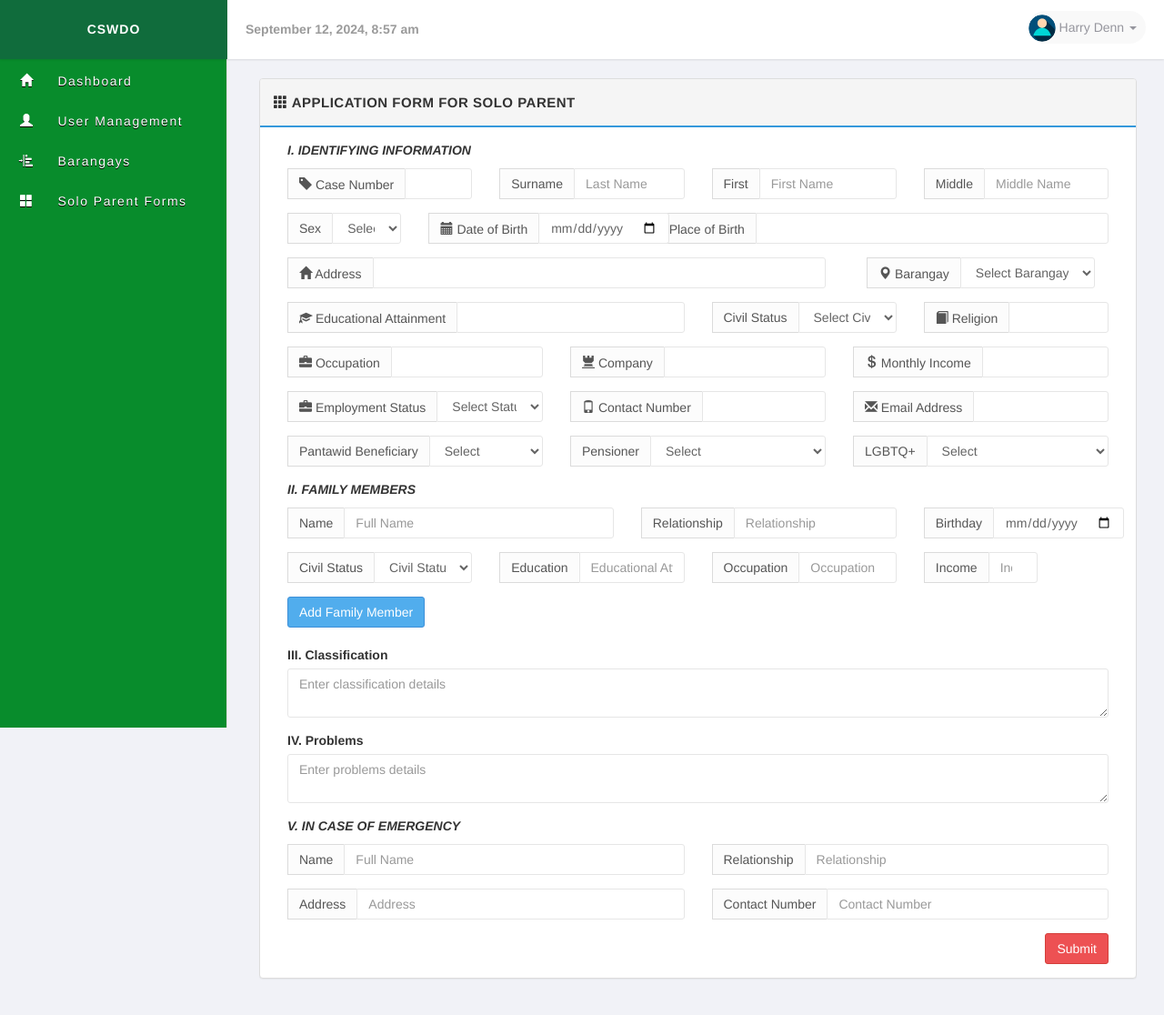
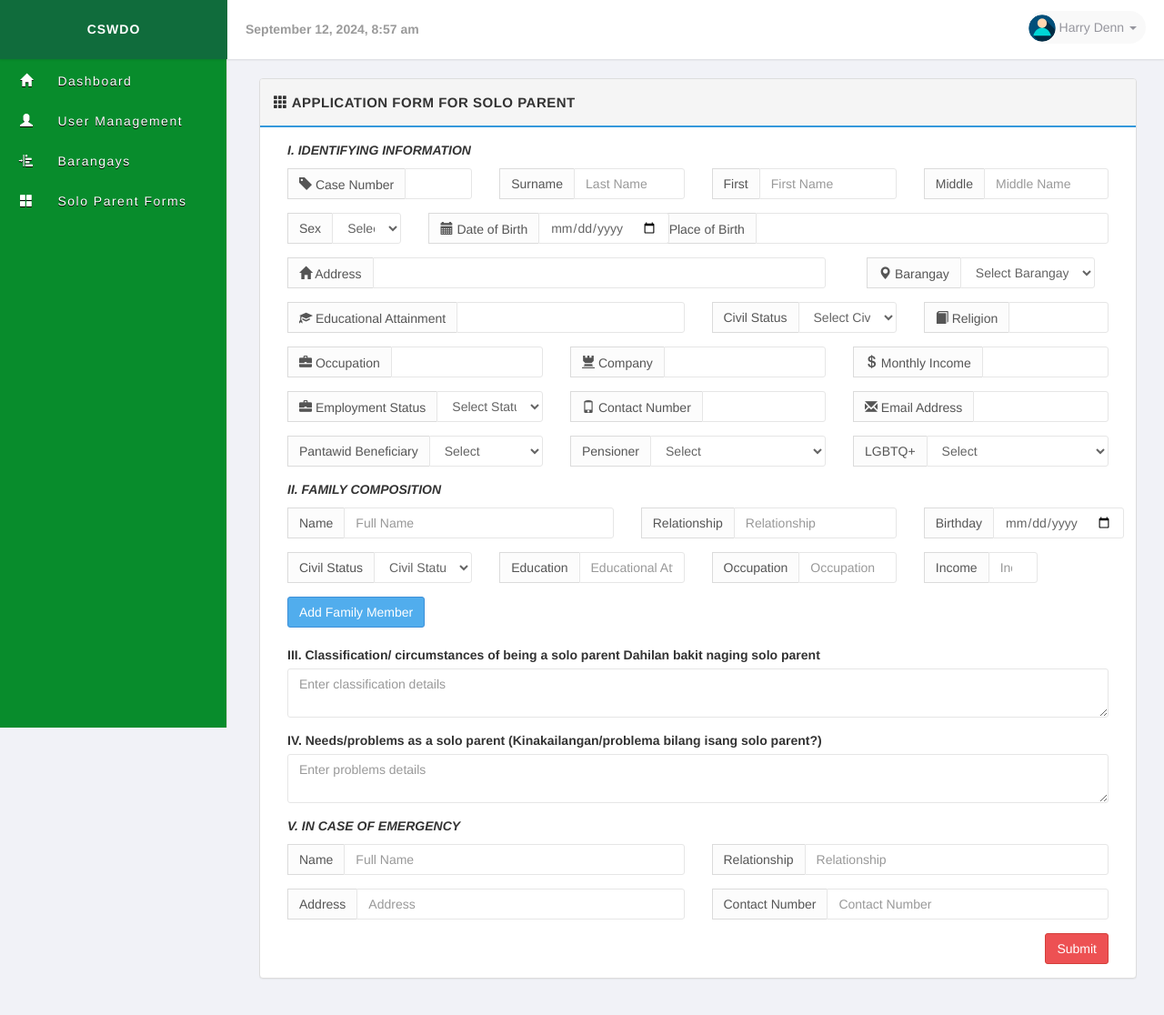
Before and after one commit to DreiBert/First, a PHP site: page /add_product.php in a window 1280 px wide. Shown: the whole page at 91% size. Run offline with PHP 8.4, Linux system fonts and the light colour scheme; the visitor is signed in with stand-in values (Sample User, id 1); data comes from the database, SQL or seed files in the repository; data that the repository does not hold is empty; some libraries are stand-ins or nearby versions.

Commit message:
Fixing labels in add form

```diff
--- a/InventorySystem_PHP/add_product.php
+++ b/InventorySystem_PHP/add_product.php
@@ -424,7 +424,7 @@ if (isset($_POST['add_product'])) {
               <div class="col-md-12">
                 <strong>
                   <i>
-                    <p class="mb-0">II. FAMILY MEMBERS</p>
+                    <p class="mb-0">II. FAMILY COMPOSITION</p>
                   </i>
                 </strong>
                 <div id="family-members-container">
@@ -516,7 +516,8 @@ if (isset($_POST['add_product'])) {
             <div class="row">
               <div class="col-md-12">
                 <div class="form-group">
-                  <label for="classification"> III. Classification</label>
+                  <label for="classification"> III. Classification/ circumstances of being a solo parent Dahilan bakit
+                    naging solo parent</label>
                   <textarea class="form-control" id="classification" name="classification"
                     placeholder="Enter classification details"></textarea>
                 </div>
@@ -527,7 +528,8 @@ if (isset($_POST['add_product'])) {
             <div class="row">
               <div class="col-md-12">
                 <div class="form-group">
-                  <label for="problems">IV. Problems</label>
+                  <label for="problems">IV. Needs/problems as a solo parent (Kinakailangan/problema bilang isang solo
+                    parent?)</label>
                   <textarea class="form-control" id="problems" name="problems"
                     placeholder="Enter problems details"></textarea>
                 </div>
```
